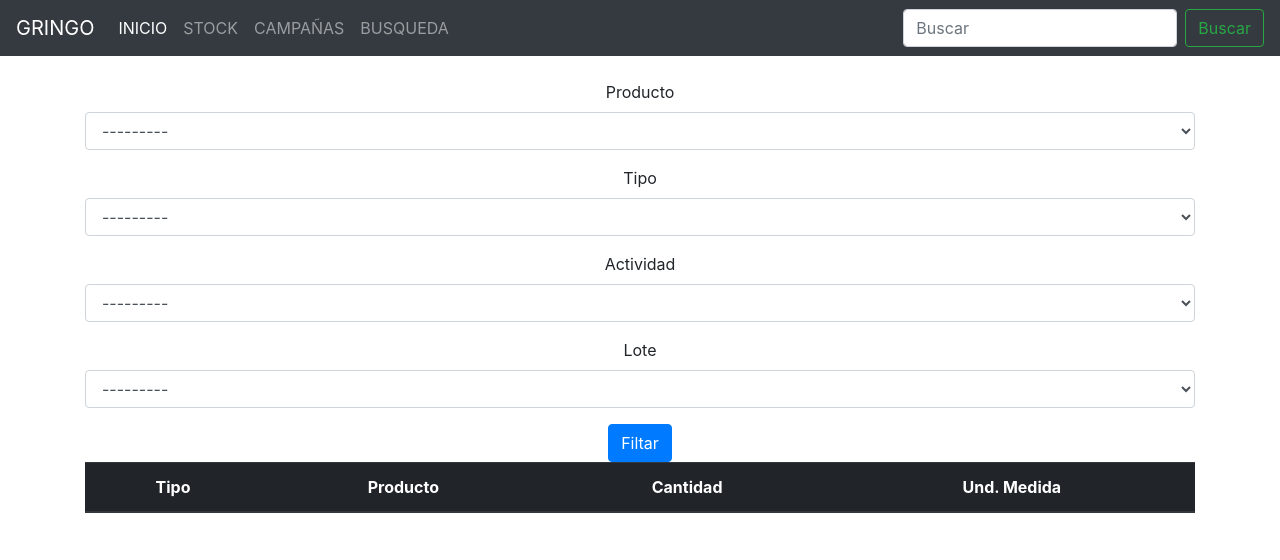
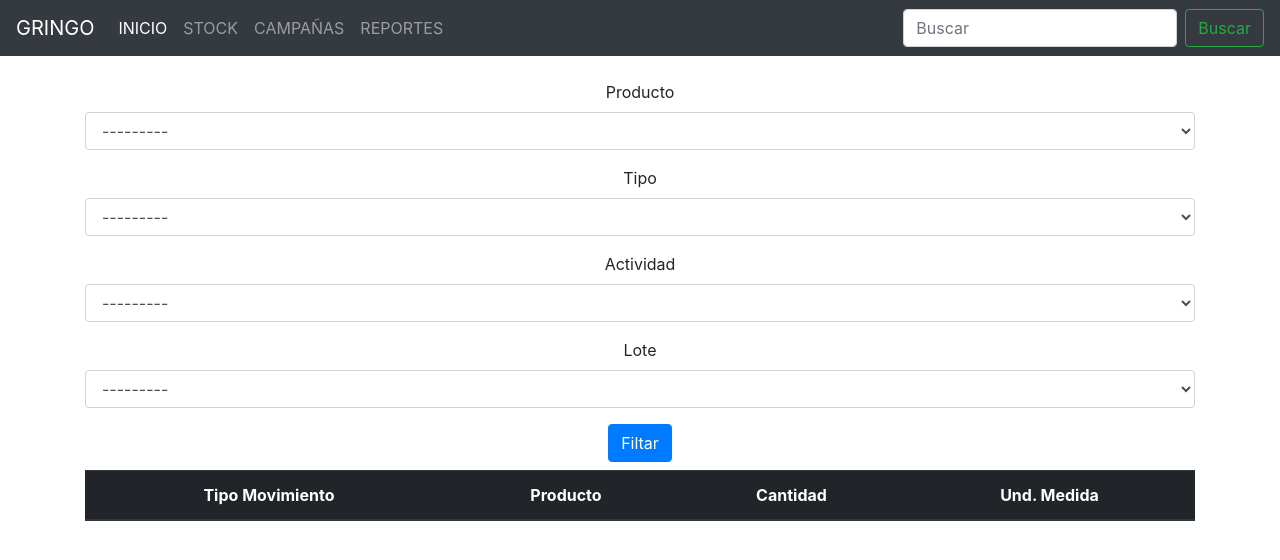
Before and after one commit to tecnicatura-villa-el-libertador/gringo, a Django app: page /mov_gral/ in a window 1280 px wide. Shown: the top 560 px of the page. Run offline with Django 3.2, Linux system fonts and the light colour scheme; the visitor is signed in with stand-in values (Sample User, id 1); data comes from the database, SQL or seed files in the repository; data that the repository does not hold is empty; some libraries are stand-ins or nearby versions.

Commit message:
modificaciones en templates

```diff
--- a/requirement.txt
+++ b/requirement.txt
@@ -1,3 +1,4 @@
 Django==2.0.2
 Django-model-utils==3.1.2
 django-bootstrap4
+django-crispy-forms
--- a/stock/templates/stock/mov_gral.html
+++ b/stock/templates/stock/mov_gral.html
@@ -4,15 +4,16 @@
 {% block content %}
 
 
-<form method="get">
-	{% bootstrap_form form %}
-	{% bootstrap_button "Filtar" button_type="submit" button_class="btn-primary" %}
-</form>
+		<form method="get">
+			{% bootstrap_form form %}
+			{% bootstrap_button "Filtar" button_type="submit" button_class="btn-primary mb-2" %}
+		</form>
+
 
 <table class="table">
   <thead class="thead-dark">
     <tr>
-      <th scope="col">Tipo</th>
+      <th scope="col">Tipo Movimiento</th>
       <th scope="col">Producto</th>
 			<th scope="col">Cantidad</th>
       <th scope="col">Und. Medida</th>
--- a/stock/templates/stock/plantilla_base.html
+++ b/stock/templates/stock/plantilla_base.html
@@ -32,7 +32,7 @@
             <a class="nav-link" href="{% url 'resumen_campañas'%}">CAMPAÑAS <span class="sr-only">(current)</span></a>
           </li>
           <li class="nav-item">
-            <a class="nav-link disable" href="{% url 'resumen_movimientos'%}">BUSQUEDA<span class="sr-only">(current)</span></a>
+            <a class="nav-link disable" href="{% url 'resumen_movimientos'%}">REPORTES<span class="sr-only">(current)</span></a>
           </li>
         </ul>
         <form class="form-inline my-2 my-lg-0">
```
